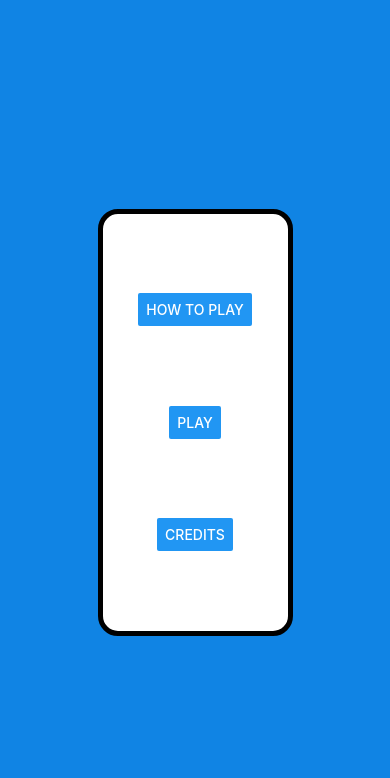
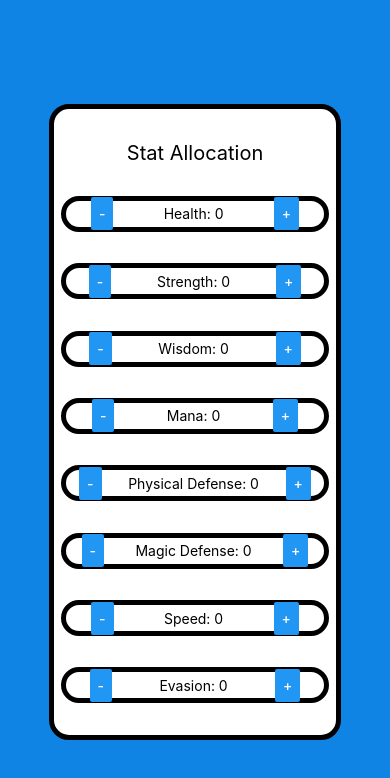
Before and after one commit to jtn9701/Mobile-Combat-Game, a React Native app in the folder mobile-combat-game/: screen / in a window 390 px wide. Shown: the top 778 px of the page. Built offline with nearby package versions, Linux system fonts and the light colour scheme.

Commit message:
Create static version of stat allocation screen

```diff
--- a/mobile-combat-game/components/style-sheets/screen-styles.js
+++ b/mobile-combat-game/components/style-sheets/screen-styles.js
@@ -29,5 +29,22 @@ export const screenStyles = StyleSheet.create({
         textFont: {
             fontSize: 20
         }
+    },
+    statAllocationStyles : {
+        modal: {
+            flex: 0.75,
+            width: '75%',
+            justifyContent: 'space-evenly'
+        },
+        statBox: {
+            flexDirection: 'row',
+            flex: 0.05,
+            width: '95%',
+            justifyContent: 'space-around',
+            alignItems: 'center'
+        },
+        titleText: {
+            fontSize: 20
+        }
     }
 })
--- a/mobile-combat-game/index.js
+++ b/mobile-combat-game/index.js
@@ -1,9 +1,9 @@
 import { registerRootComponent } from 'expo';
 
 import App from './App';
-import mainMenuScreen from './screens/main-menu'
+import statsAllocationScreen from './screens/stats-allocation-screen';
 
 // registerRootComponent calls AppRegistry.registerComponent('main', () => App);
 // It also ensures that whether you load the app in Expo Go or in a native build,
 // the environment is set up appropriately
-registerRootComponent(mainMenuScreen);
+registerRootComponent(statsAllocationScreen);
--- a/mobile-combat-game/screens/credits.js
+++ b/mobile-combat-game/screens/credits.js
@@ -2,7 +2,7 @@ import { Text, View, Button } from 'react-native';
 import { globalStyles } from '../components/style-sheets/global-styles';
 import { screenStyles } from '../components/style-sheets/screen-styles';
 
-const credits_screen =  function CreditsScreen() {
+const creditsScreen =  function CreditsScreen() {
     // TODO: Turn the inner View into a custom component containing a list of components
     return (
             <View style={[globalStyles.container, globalStyles.background, screenStyles.mainMenuStyles.backgroundImage]}>
@@ -16,4 +16,4 @@ const credits_screen =  function CreditsScreen() {
     );
 }
 
-export default credits_screen;
+export default creditsScreen;
--- a/mobile-combat-game/screens/main-menu.js
+++ b/mobile-combat-game/screens/main-menu.js
@@ -15,9 +15,3 @@ const mainMenuScreen =  function MainMenuScreen() {
     );
 }
 export default mainMenuScreen;
-
-/*
-    <Text style={[mainMenuStyles.navButtons, globalStyles.borderForTesting]}>How To Play</Text>
-    <Text style={[mainMenuStyles.navButtons, globalStyles.borderForTesting]}>Play</Text>
-    <Text style={[mainMenuStyles.navButtons, globalStyles.borderForTesting]}>Credits</Text>
-*/
--- a/mobile-combat-game/screens/stats-allocation-screen.js
+++ b/mobile-combat-game/screens/stats-allocation-screen.js
@@ -1,11 +1,69 @@
-import { Text, View } from 'react-native';
+import { Text, View, Button } from 'react-native';
+import { globalStyles } from '../components/style-sheets/global-styles';
+import { screenStyles } from '../components/style-sheets/screen-styles';
+/*
+    stats to add
+    healthStat;
+    strengthStat;
+    wisdomStat;
+    manaStat;
+    defenseStat;
+    magicDefenseStat;
+    speedStat;
+    evasionStat;
+*/
 
-const stats_allocation_screen =  function StatsAllocationScreen() {
+const statsAllocationScreen =  function StatsAllocationScreen() {
+    // Make custom component
     return (
-        <View>
-            <Text>This is the Stats Allocation Screen</Text>
+        <View style={[globalStyles.container, globalStyles.background, screenStyles.mainMenuStyles.backgroundImage]}>
+            <View style={[globalStyles.container, globalStyles.borderForTesting, screenStyles.statAllocationStyles.modal]}>
+                <View>
+                    <Text style={screenStyles.statAllocationStyles.titleText}>Stat Allocation</Text>
+                </View>
+                <View style={[globalStyles.borderForTesting, screenStyles.statAllocationStyles.statBox]}>
+                    <Button title='-'/>
+                    <Text>Health: 0</Text>
+                    <Button title='+'/>
+                </View>
+                <View style={[globalStyles.borderForTesting, screenStyles.statAllocationStyles.statBox]}>
+                    <Button title='-'/>
+                    <Text>Strength: 0</Text>
+                    <Button title='+'/>
+                </View>
+                <View style={[globalStyles.borderForTesting, screenStyles.statAllocationStyles.statBox]}>
+                    <Button title='-'/>
+                    <Text>Wisdom: 0</Text>
+                    <Button title='+'/>
+                </View>
+                <View style={[globalStyles.borderForTesting, screenStyles.statAllocationStyles.statBox]}>
+                    <Button title='-'/>
+                    <Text>Mana: 0</Text>
+                    <Button title='+'/>
+                </View>
+                <View style={[globalStyles.borderForTesting, screenStyles.statAllocationStyles.statBox]}>
+                    <Button title='-'/>
+                    <Text>Physical Defense: 0</Text>
+                    <Button title='+'/>
+                </View>
+                <View style={[globalStyles.borderForTesting, screenStyles.statAllocationStyles.statBox]}>
+                    <Button title='-'/>
+                    <Text>Magic Defense: 0</Text>
+                    <Button title='+'/>
+                </View>
+                <View style={[globalStyles.borderForTesting, screenStyles.statAllocationStyles.statBox]}>
+                    <Button title='-'/>
+                    <Text>Speed: 0</Text>
+                    <Button title='+'/>
+                </View>
+                <View style={[globalStyles.borderForTesting, screenStyles.statAllocationStyles.statBox]}>
+                    <Button title='-'/>
+                    <Text>Evasion: 0</Text>
+                    <Button title='+'/>
+                </View>
+            </View>
         </View>
     );
 }
 
-export default stats_allocation_screen;
+export default statsAllocationScreen;
```
